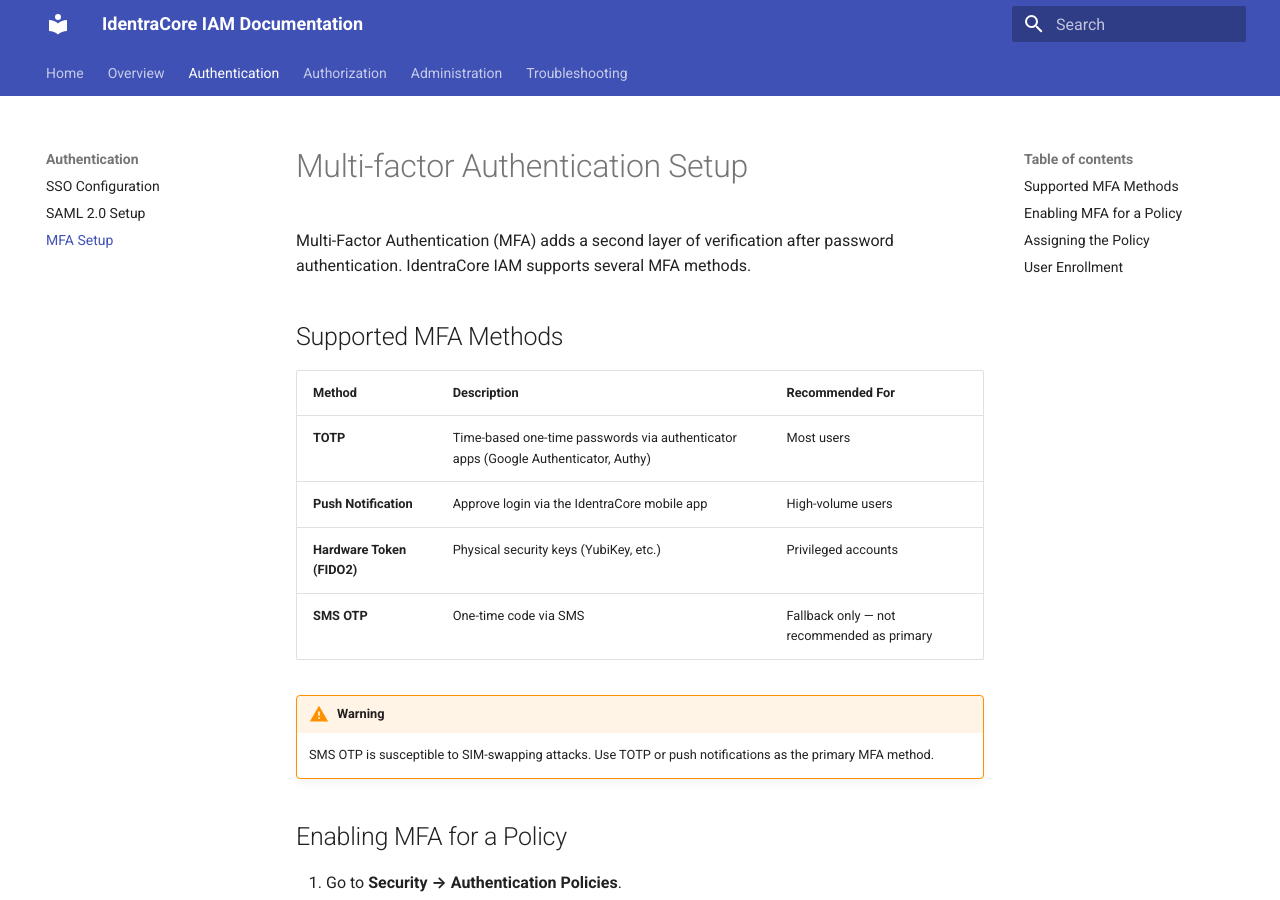
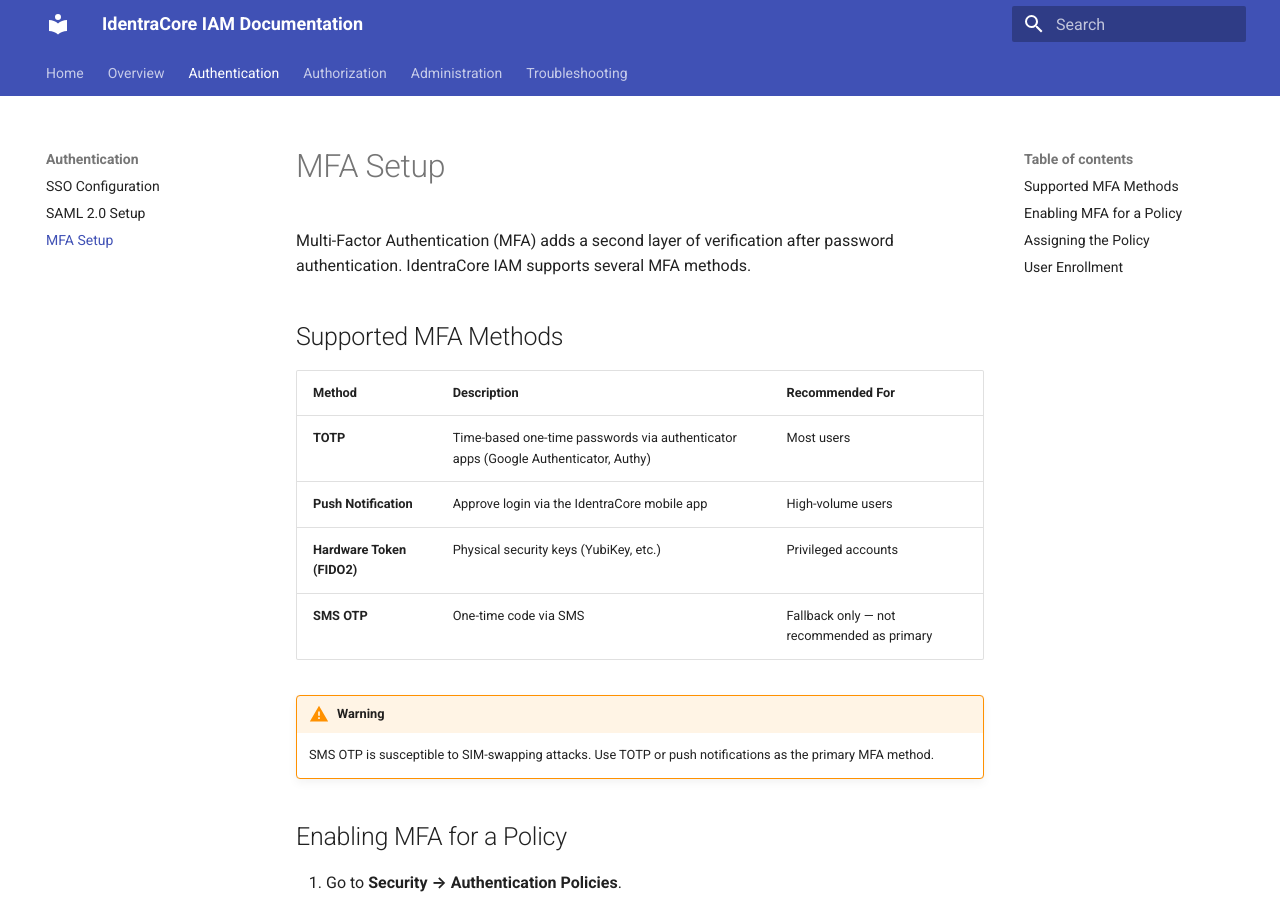
Before and after one commit to tiwaryarchana/docs-as-code-portfolio, an MkDocs documentation site: the page built from docs/authentication/mfa-setup.md, in a window 1280 px wide and 900 px high. Built offline with MkDocs 1.6.1 and Material for MkDocs 9.7.7, drawn with Linux system fonts in a browser that asks for light colours.

Commit message:
changed the heading

```diff
--- a/docs/authentication/mfa-setup.md
+++ b/docs/authentication/mfa-setup.md
@@ -1,4 +1,4 @@
-# Multi-factor Authentication Setup
+# MFA Setup
 
 Multi-Factor Authentication (MFA) adds a second layer of verification after password authentication. IdentraCore IAM supports several MFA methods.
 
```
